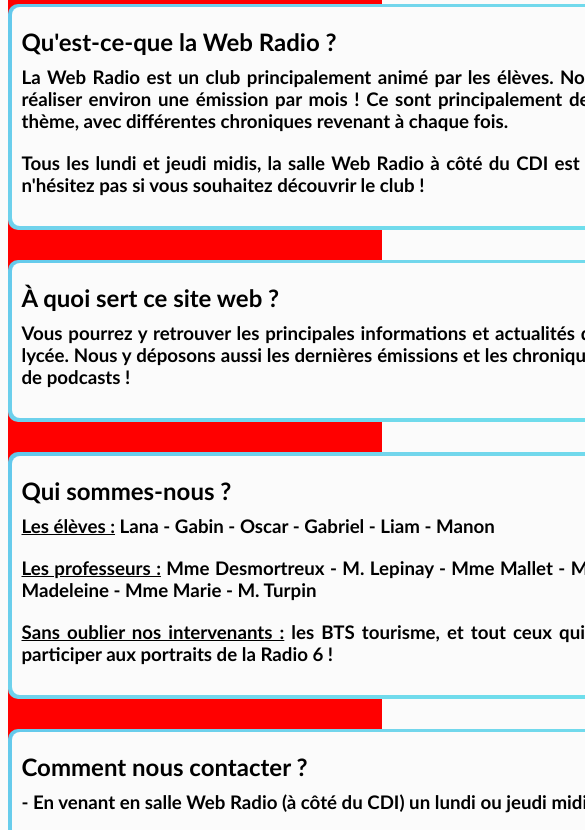
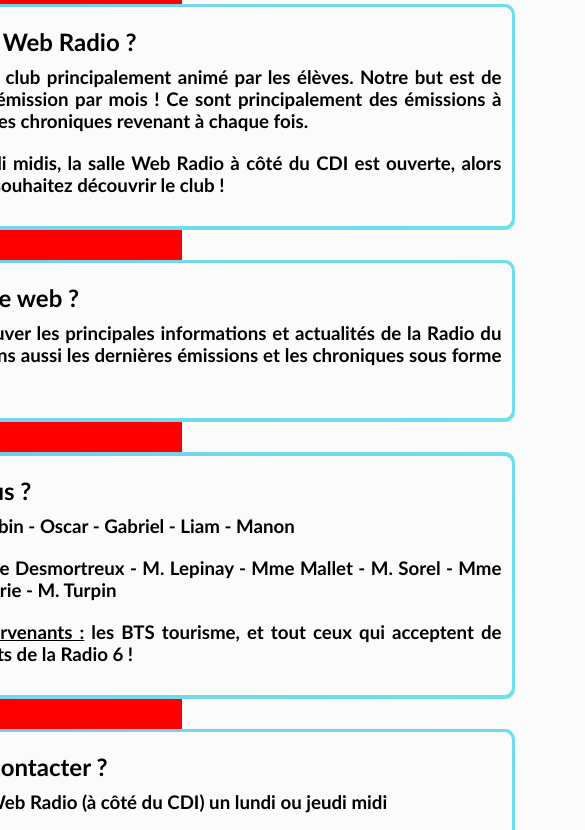
Before and after one commit to Ezypoliorz/Radio-6, a plain HTML site: page index.html in a window 390 px wide. Shown: the part 127-957 px from the top of the page, 585 px wide, since content can reach past the window. Drawn offline with Linux system fonts and the light colour scheme.

Commit message:
v3.9.2.6

```diff
--- a/styles.css
+++ b/styles.css
@@ -521,7 +521,7 @@ body {
 
   .conteneur {
     width: 100%;
-    margin-left: 0px;
+    margin-left: -200px;
     align-items: center;
     display: block;
     background-color: red;
```
